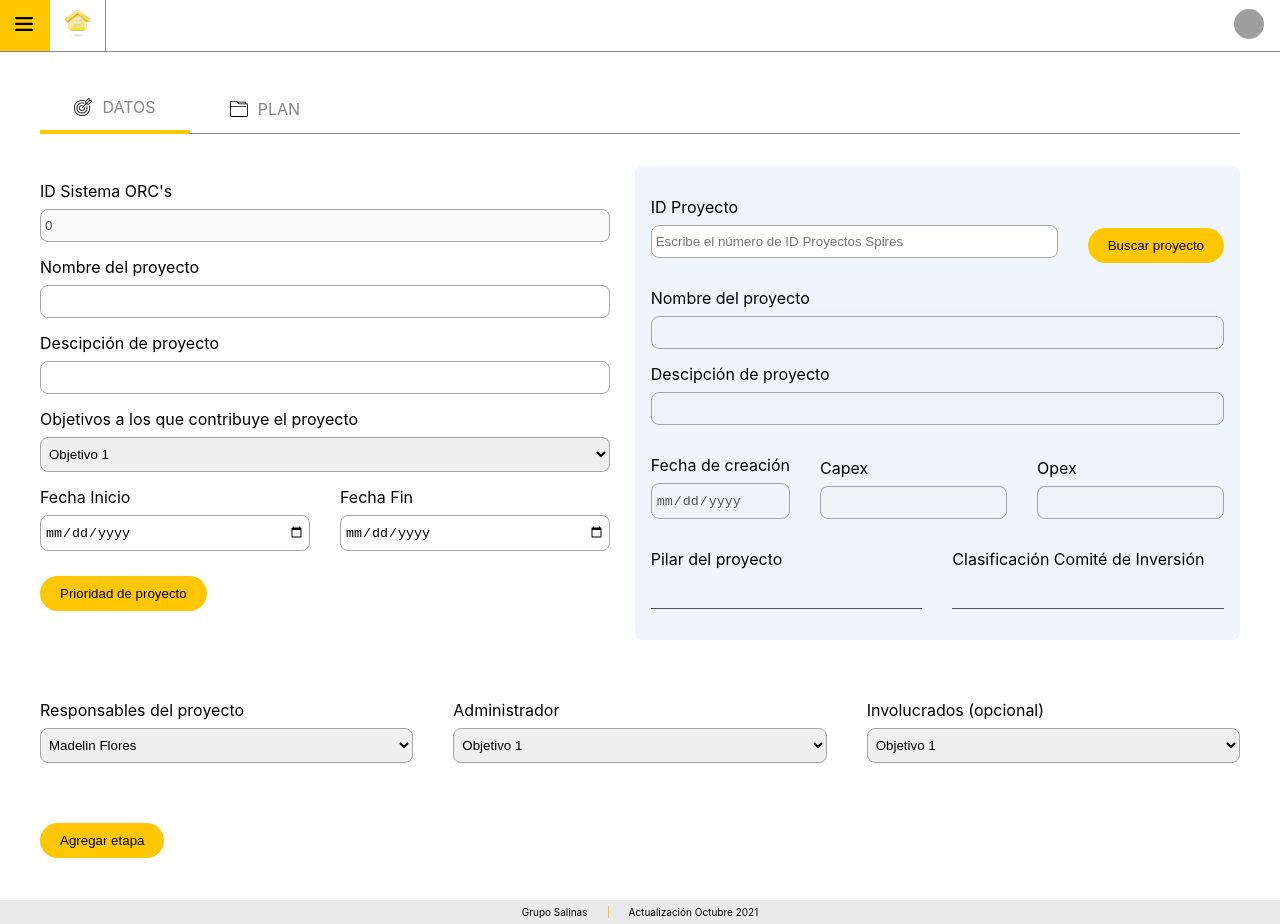
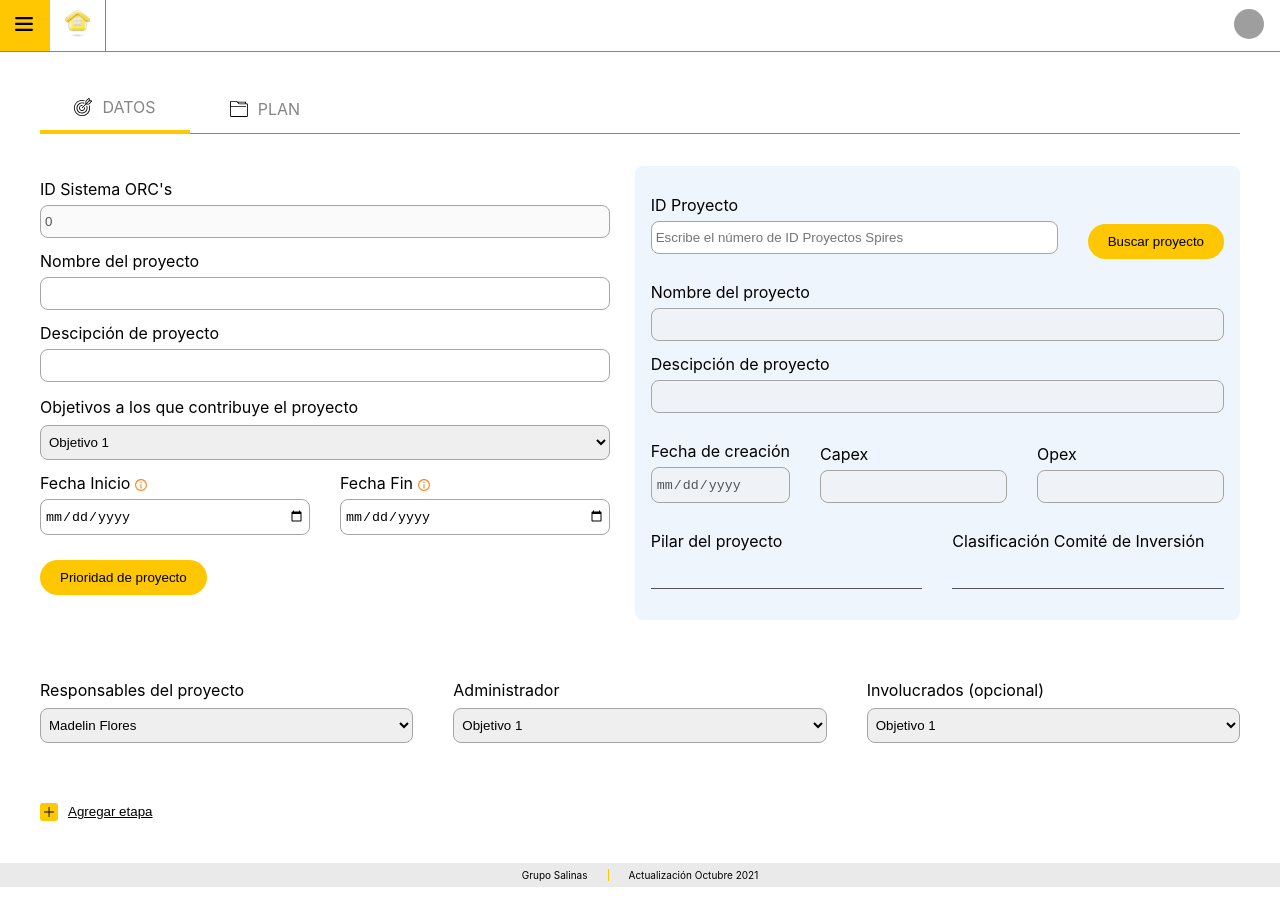
Before and after one commit to MadelinFg/prueba-gs, a React (Create React App) app: page / in a window 1280 px wide. After the commit the page ends 887 px from the top, so only its background shows below. Built offline with nearby package versions, Linux system fonts and the light colour scheme; grey boxes are pictures that could not be loaded.

Commit message:
Update Button and Input components

```diff
--- a/src/components/comps/Button/Button.css
+++ b/src/components/comps/Button/Button.css
@@ -2,11 +2,35 @@
     margin: 10px 0;
 }
 
-.simple-button {
-    background-color: var(--main-yellow);
+.button {
     border: none;
     padding: 10px 20px;
-    border-radius: 20px;
     cursor: pointer;
     text-wrap: nowrap;
+    background: none;
 }
+
+.yellow-button {
+    background-color: var(--main-yellow);
+}
+
+.white-button {
+    background-color: var(--white);
+    border: 1px solid var(--gray);
+}
+
+.line-button {
+    padding: 0;
+    display: flex;
+    align-items: center;
+    gap: 10px;
+    text-decoration: underline;
+}
+
+.btn-rounded {
+    border-radius: 20px;
+}
+
+.button-icon {
+    width: 18px;
+}
--- a/src/components/comps/Button/Button.jsx
+++ b/src/components/comps/Button/Button.jsx
@@ -1,9 +1,23 @@
-import './Button.css';
+import "./Button.css";
 
-function Button({type, text, disabled, onClick}) {
+function Button({ type = "button", text, disabled, onClick, style, hasIcon, iconRoute, rounded, color = "yellow"}) {
     return (
         <div className="button-container">
-            <button className='simple-button' type={type} disabled={disabled} onClick={onClick}>{text}</button>
+            <button
+                className={`button
+                ${style === "line" && "line-button"}
+                ${color === "white" && "white-button"}
+                ${color === "yellow" && "yellow-button"}
+                ${rounded && "btn-rounded"}`}
+                type={type}
+                disabled={disabled}
+                onClick={onClick}
+            >
+                {hasIcon && (
+                    <img src={iconRoute} alt="Icono" className="button-icon" />
+                )}
+                {text}
+            </button>
         </div>
     );
 }
--- a/src/components/comps/Input/Input.css
+++ b/src/components/comps/Input/Input.css
@@ -5,8 +5,15 @@
     width: 100%;
 }
 
+.input-title {
+    margin-bottom: 8px;
+    display: flex;
+    align-items: flex-end;
+    gap: 5px;
+}
+
 .input-label {
-    margin-bottom: 8px;
+    line-height: 1em;
 }
 
 .input-component {
@@ -23,3 +30,11 @@
     border-bottom: 1px solid;
     border-radius: 0;
 }
+
+.input-icon {
+    width: 12px;
+}
+
+.required-text {
+    color: red;
+}
--- a/src/components/comps/Input/Input.jsx
+++ b/src/components/comps/Input/Input.jsx
@@ -1,9 +1,18 @@
 import './Input.css';
 
-function Input({type, title, value, placeholder, name, disabled, onChange, lineInput}) {
+function Input({type, title, value, placeholder = "", name, disabled, required, onChange, lineInput, hasIcon, iconSource = ''}) {
     return (
         <div className="input-container">
-            <label htmlFor={name} className='input-label'>{title}</label>
+            <div className="input-title">
+                <label htmlFor={name} className='input-label'>{title}</label>
+                {
+                    required && <p className='required-text'>*</p>
+                }
+                {
+                    hasIcon && <img src={iconSource} alt="Icon" className='input-icon' />
+                }
+            </div>
+
             <input className={[lineInput ? 'line-input input-component' : 'normal-input input-component']}
                 type={type}
                 value={value}
```
